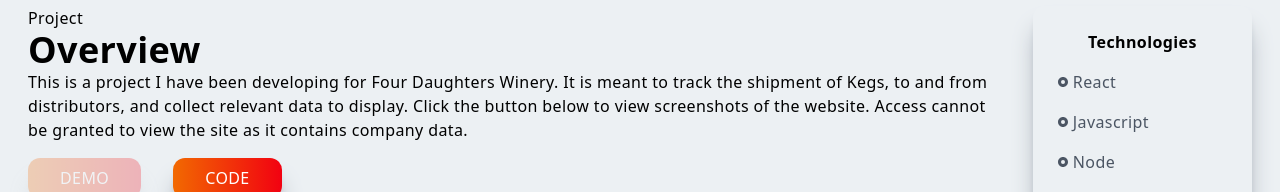
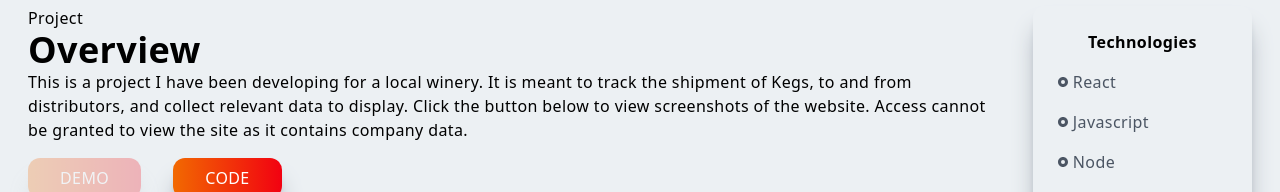
Before and after one commit to MatthewBloemke/portfolioSiteV3, a Next.js app: page /kegtracker in a window 1280 px wide. Shown: the part 346-538 px from the top of the page. Built offline with nearby package versions, Linux system fonts and the light colour scheme.

Commit message:
data changes

```diff
--- a/src/pages/kegtracker.tsx
+++ b/src/pages/kegtracker.tsx
@@ -26,9 +26,9 @@ const kegtracker = () => {
           <p>Project</p>
           <h2>Overview</h2>
           <p>
-            This is a project I have been developing for Four Daughters Winery.
-            It is meant to track the shipment of Kegs, to and from distributors,
-            and collect relevant data to display. Click the button below to view
+            This is a project I have been developing for a local winery. It is
+            meant to track the shipment of Kegs, to and from distributors, and
+            collect relevant data to display. Click the button below to view
             screenshots of the website. Access cannot be granted to view the
             site as it contains company data.
           </p>
```
